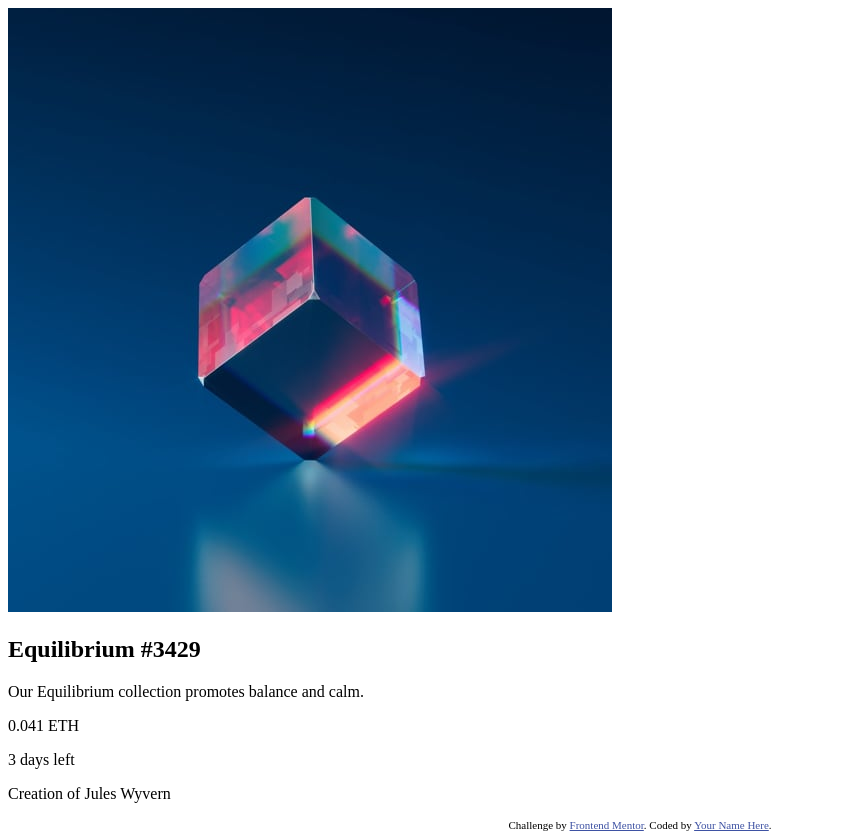
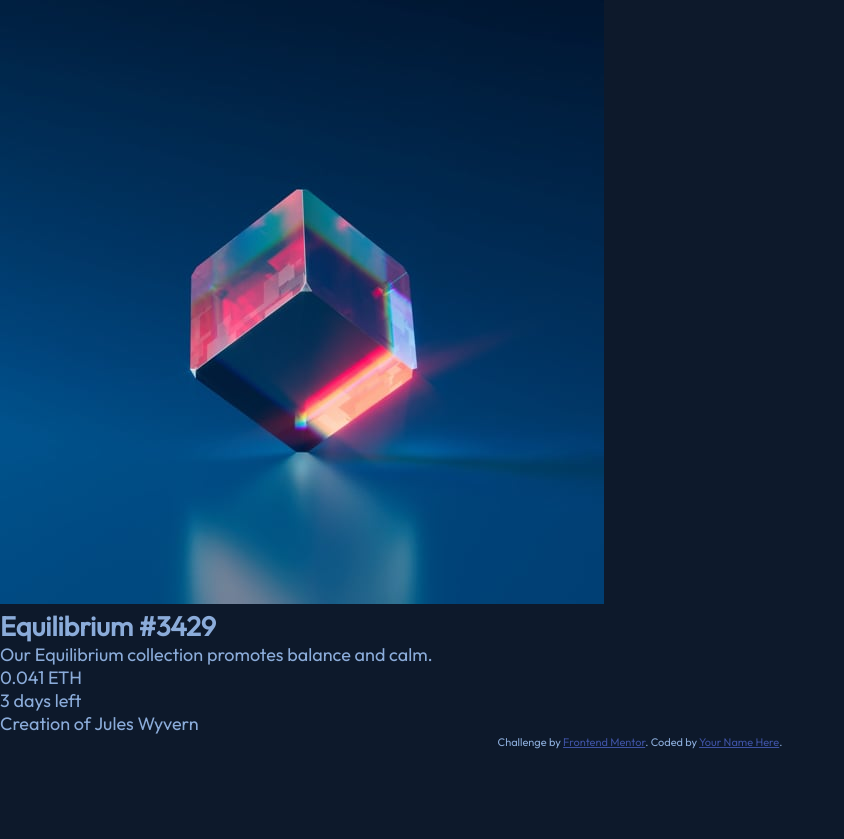
Before and after one commit to dineshsutihar/NFT-ReviewCard, a plain HTML site: page index.html in a window 1280 px wide. Shown: the whole page, without its empty margins (0-844 px from the left). After the commit the page ends 800 px from the top, so only its background shows below. Drawn offline with Linux system fonts and the light colour scheme.

Commit message:
Add font and reset default values in style.css

```diff
--- a/style.css
+++ b/style.css
@@ -1,2 +1,25 @@
-.attribution { font-size: 11px; text-align: center; }
-.attribution a { color: hsl(228, 45%, 44%); }
+@import url("https://fonts.googleapis.com/css2?family=Outfit&display=swap");
+
+/* Reset the default values */
+* {
+  margin: 0;
+  padding: 0;
+  box-sizing: border-box;
+}
+
+body {
+  font-family: "Outfit", sans-serif;
+  font-size: 18px;
+  font-weight: 400;
+  background-color: hsl(217, 54%, 11%);
+  color: hsl(215, 51%, 70%);
+}
+
+/* Footer */
+.attribution {
+  font-size: 11px;
+  text-align: center;
+}
+.attribution a {
+  color: hsl(228, 45%, 44%);
+}
```
